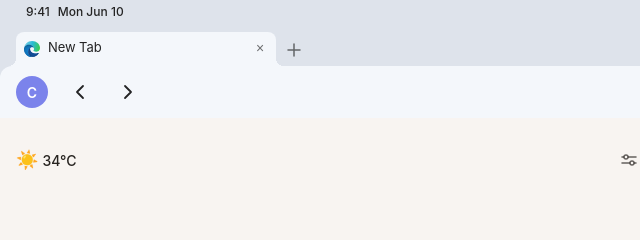
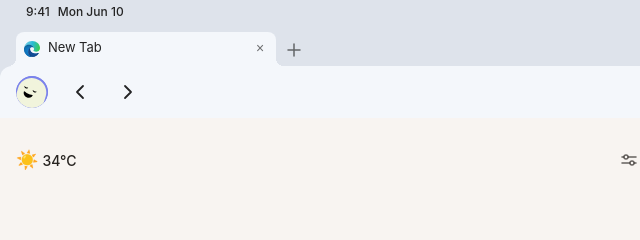
Before and after one commit to hwzhxs/edgeontablet, an Electron app: page index.html in a window 1366 px wide. Shown: the top 240 px of the page, 0-640 px from the left. Drawn offline with Linux system fonts and the light colour scheme; no server answers.

Commit message:
Replace toolbar avatar letter with cute animal cartoon
Used DiceBear Thumbs style avatar SVG to replace the
plain 'C' letter in the toolbar profile circle.

Co-Authored-By: Claude Opus 4.6 (1M context) <noreply@anthropic.com>

```diff
--- a/index.html
+++ b/index.html
@@ -44,7 +44,7 @@
     <!-- Toolbar -->
     <div class="toolbar">
       <div class="toolbar-inner">
-        <div class="toolbar-avatar">C</div>
+        <div class="toolbar-avatar"><img src="assets/avatar.svg" alt="avatar"></div>
 
         <button class="toolbar-btn nav-back">
           <svg viewBox="0 0 24 24" fill="none"><path d="M15 6l-6 6 6 6" stroke="currentColor" stroke-width="1.8" stroke-linecap="round" stroke-linejoin="round"/></svg>
```
Also changed, not shown: assets/avatar.svg (added).
